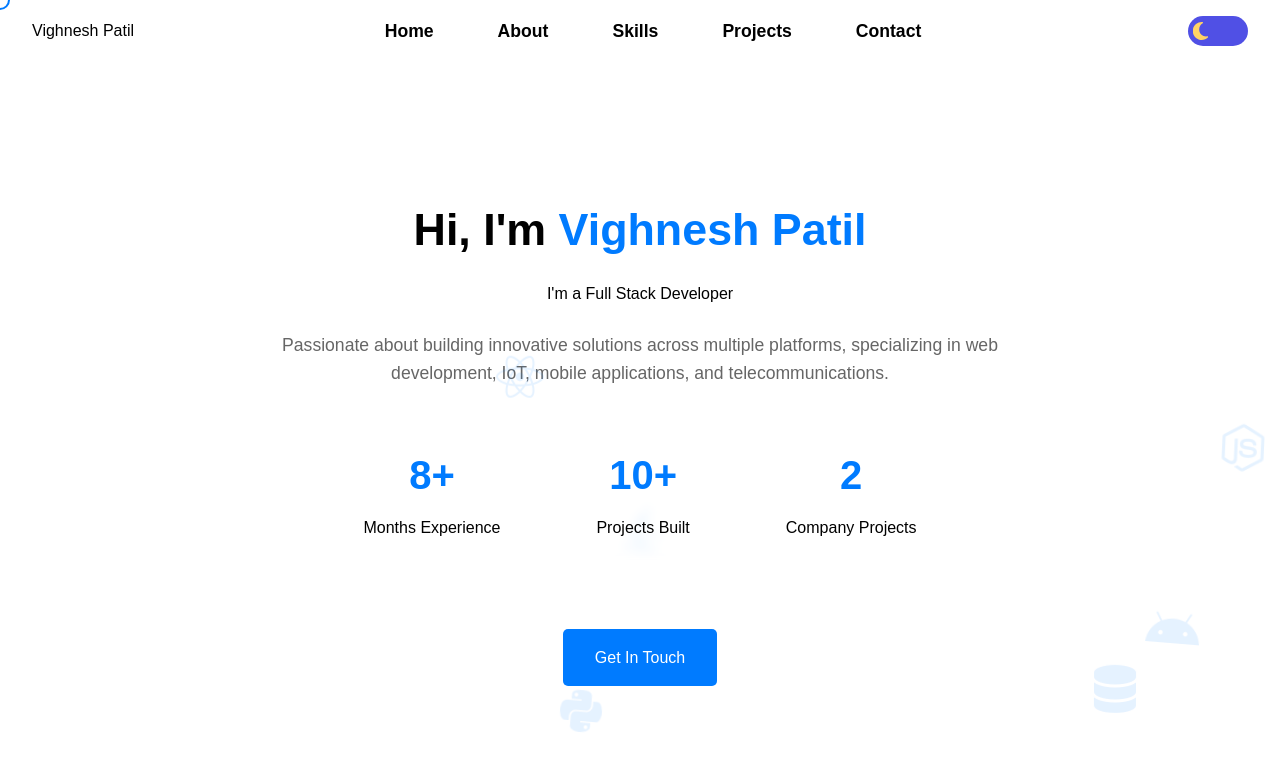
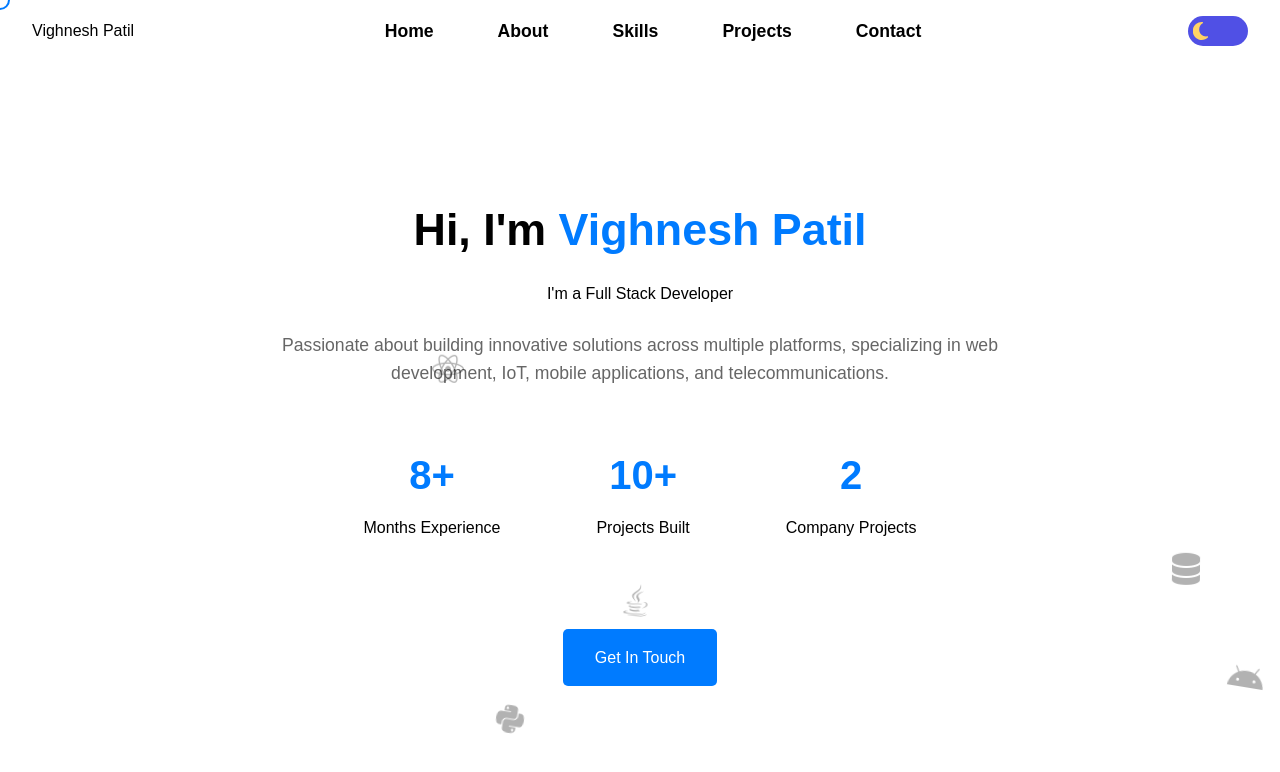
Before and after one commit to Vigh24/portfolio, a plain HTML site: page index.html in a window 1280 px wide. Drawn offline with nearby package versions, Linux system fonts and the light colour scheme.

Commit message:
Fix: Floating icons and cleanup - Fixed floating icons positioning - Removed code playground section - Removed achievements section - Added fixed positions for tech icons - Improved icon animations and transitions - Enhanced dark mode compatibility

```diff
--- a/index.html
+++ b/index.html
@@ -148,6 +148,10 @@
                     <p>Visual Studio, Android Studio, Git</p>
                 </div>
             </div>
+            <div class="skill-progress">
+                <div class="skill-bar" data-skill="React" data-level="90"></div>
+                <!-- Add more skill bars -->
+            </div>
         </section>
 
         <!-- Projects Section -->
--- a/script.js
+++ b/script.js
@@ -651,7 +651,7 @@ themeToggle.addEventListener('change', () => {
     setTheme(newTheme);
 });
 
-// Update particle colors based on theme
+// Update particle colors based on theme with enhanced effects
 function updateParticleColors(theme) {
     const color = theme === 'dark' ? '#ffffff' : '#007bff';
     const opacity = theme === 'dark' ? 0.3 : 0.5;
@@ -662,6 +662,7 @@ function updateParticleColors(theme) {
         particles.line_linked.color = color;
         particles.line_linked.opacity = opacity;
         particles.move.speed = theme === 'dark' ? 1.5 : 2;
+        particles.size.value = theme === 'dark' ? 2.5 : 3;
 
         // Update existing particles
         window.pJSDom[0].pJS.fn.particlesRefresh();
@@ -691,3 +692,8 @@ const githubActivity = {
     username: 'Vigh24',
     container: '#github-graph'
 };
+
+// Enhance floating icon animation
+document.querySelectorAll('.floating-icons i').forEach((icon, index) => {
+    icon.style.animationDelay = `${index * 0.5}s`;
+});
--- a/styles.css
+++ b/styles.css
@@ -940,22 +940,52 @@ footer {
     width: 100%;
     height: 100%;
     pointer-events: none;
-    overflow: hidden;
+    z-index: 1;
 }
 
 .floating-icons i {
     position: absolute;
-    color: rgba(0, 123, 255, 0.1);
-    font-size: 3rem;
+    font-size: 2rem;
+    color: var(--text-color);
+    opacity: 0.3;
     animation: float 6s ease-in-out infinite;
-}
-
-.floating-icons i:nth-child(1) { top: 20%; left: 20%; animation-delay: 0s; }
-.floating-icons i:nth-child(2) { top: 30%; right: 20%; animation-delay: 1s; }
-.floating-icons i:nth-child(3) { bottom: 30%; left: 25%; animation-delay: 2s; }
-.floating-icons i:nth-child(4) { bottom: 40%; right: 25%; animation-delay: 3s; }
-.floating-icons i:nth-child(5) { top: 40%; left: 30%; animation-delay: 4s; }
-.floating-icons i:nth-child(6) { bottom: 35%; right: 30%; animation-delay: 5s; }
+    transition: all 0.3s ease;
+}
+
+/* Fixed positions for icons */
+.floating-icons i:nth-child(1) { left: 15%; top: 20%; }
+.floating-icons i:nth-child(2) { right: 15%; top: 25%; }
+.floating-icons i:nth-child(3) { left: 20%; bottom: 30%; }
+.floating-icons i:nth-child(4) { right: 20%; bottom: 35%; }
+.floating-icons i:nth-child(5) { left: 30%; top: 50%; }
+.floating-icons i:nth-child(6) { right: 25%; top: 45%; }
+
+/* Update animation delays */
+.floating-icons i:nth-child(1) { animation-delay: 0s; }
+.floating-icons i:nth-child(2) { animation-delay: 1s; }
+.floating-icons i:nth-child(3) { animation-delay: 2s; }
+.floating-icons i:nth-child(4) { animation-delay: 3s; }
+.floating-icons i:nth-child(5) { animation-delay: 4s; }
+.floating-icons i:nth-child(6) { animation-delay: 5s; }
+
+/* Enhance floating animation */
+@keyframes float {
+    0% {
+        transform: translateY(0) rotate(0deg);
+    }
+    50% {
+        transform: translateY(-20px) rotate(10deg);
+    }
+    100% {
+        transform: translateY(0) rotate(0deg);
+    }
+}
+
+/* Add hover effect to floating icons */
+.floating-icons i:hover {
+    opacity: 0.8;
+    transform: scale(1.2);
+}
 
 .hero-stats {
     display: flex;
@@ -996,7 +1026,10 @@ footer {
         transform: translateY(0) rotate(0deg);
     }
     50% {
-        transform: translateY(-20px) rotate(5deg);
+        transform: translateY(-20px) rotate(10deg);
+    }
+    100% {
+        transform: translateY(0) rotate(0deg);
     }
 }
 
@@ -1267,7 +1300,8 @@ main {
 }
 
 [data-theme="dark"] .floating-icons i {
-    opacity: 0.8;  /* Slightly reduce icon opacity in dark mode */
+    opacity: 0.2;
+    color: var(--text-color);
 }
 
 /* Add smooth transition for theme switching */
```
